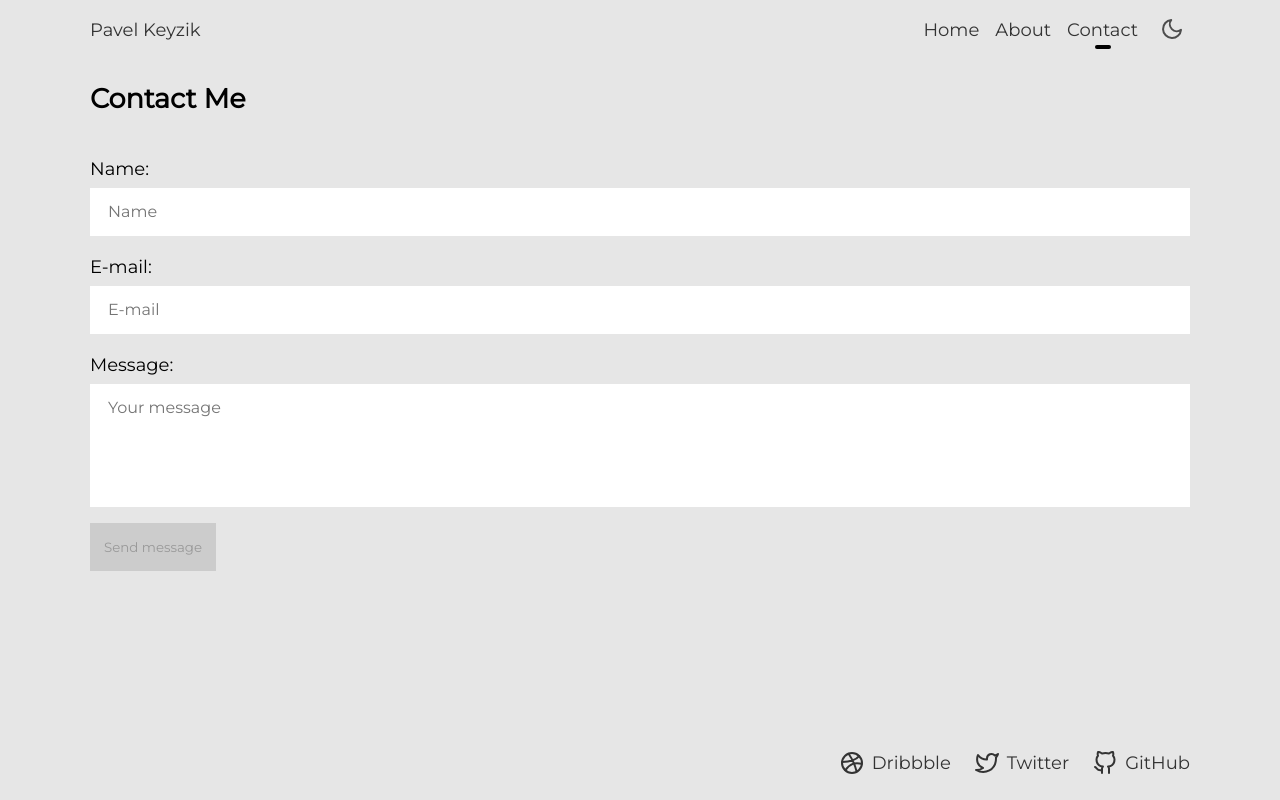
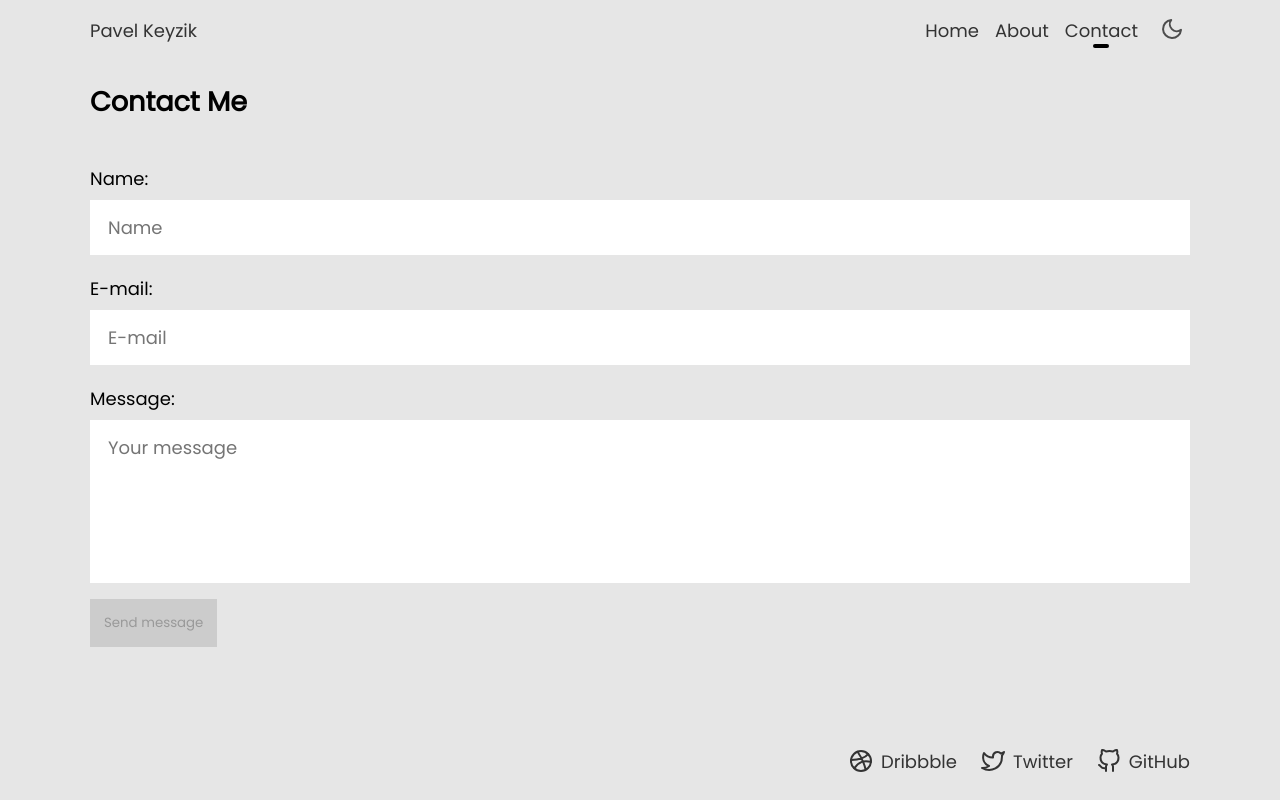
Before and after one commit to pavelkeyzik/backup.pavelkeyzik, a Next.js app: page /contact in a window 1280 px wide. Built offline with nearby package versions, Linux system fonts and the light colour scheme; no server answers.

Commit message:
Update font to Poppins

```diff
--- a/src/components/Input.tsx
+++ b/src/components/Input.tsx
@@ -49,7 +49,7 @@ const RootInput = styled.input`
   border: 4px solid ${(props) => props.theme.color.inputBorder};
   outline: none;
   font-family: inherit;
-  font-size: 1rem;
+  font-size: 1em;
 
   :focus {
     border: 4px solid ${(props) => props.theme.color.inputBorderFocus};
@@ -70,7 +70,7 @@ const RootTextArea = styled.textarea`
   border: 4px solid ${(props) => props.theme.color.inputBorder};
   outline: none;
   font-family: inherit;
-  font-size: 1rem;
+  font-size: 1em;
   resize: none;
 
   :focus {
@@ -96,7 +96,7 @@ const FormControlLabel = styled.div`
 const FormControlError = styled.div`
   color: ${(props) => props.theme.color.errorMessage};
   margin-top: 8px;
-  font-size: 1rem;
+  font-size: 1em;
 `;
 
 export { FormControl, Input, TextArea };
--- a/src/pages/_app.tsx
+++ b/src/pages/_app.tsx
@@ -24,7 +24,7 @@ function MyApp(props: MyAppProps) {
     <BaseThemeProvider theme={currentTheme}>
       <Global
         styles={css`
-          @import url('https://fonts.googleapis.com/css2?family=Montserrat:wght@400&display=swap');
+          @import url('https://fonts.googleapis.com/css2?family=Poppins:wght@400&display=swap');
 
           * {
             box-sizing: border-box;
@@ -35,7 +35,7 @@ function MyApp(props: MyAppProps) {
             color: ${currentTheme.color.textForeground};
             margin: 0;
             padding: 0;
-            font-family: Montserrat, sans-serif;
+            font-family: Poppins, sans-serif;
             font-size: 18px;
             transition: background-color 0.2s;
           }
```
